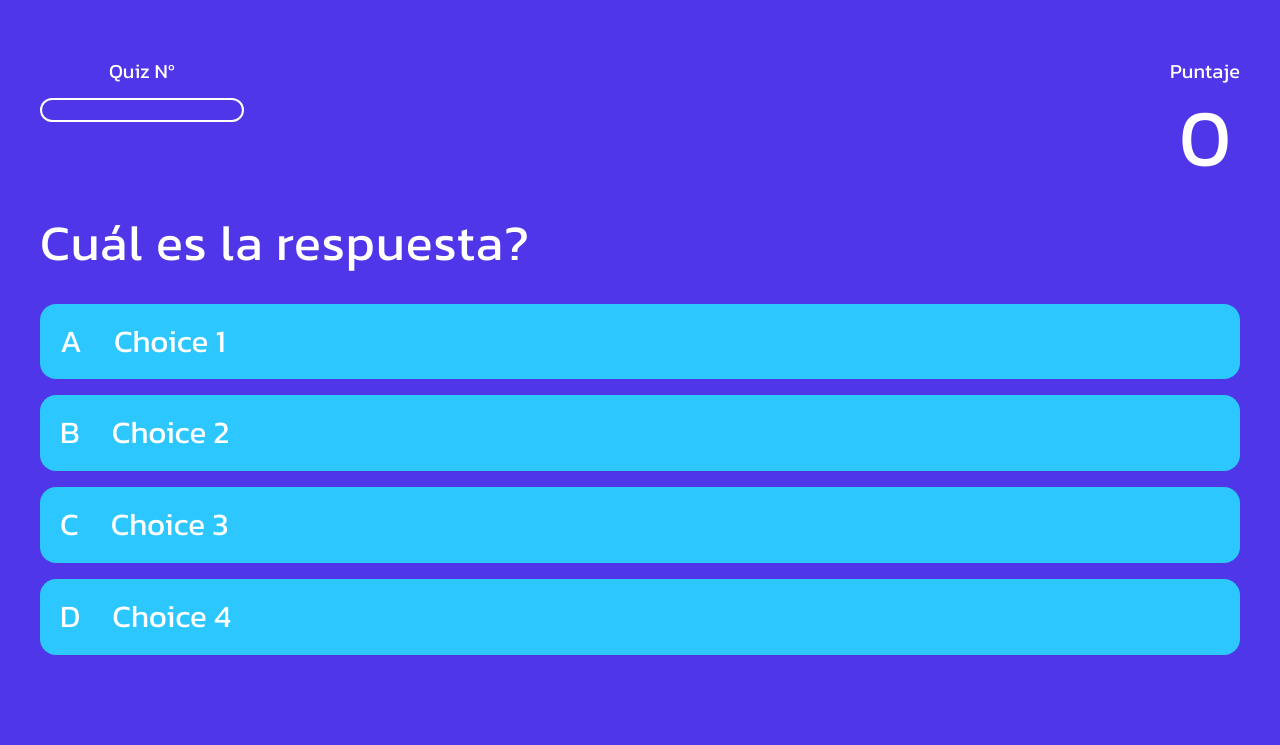
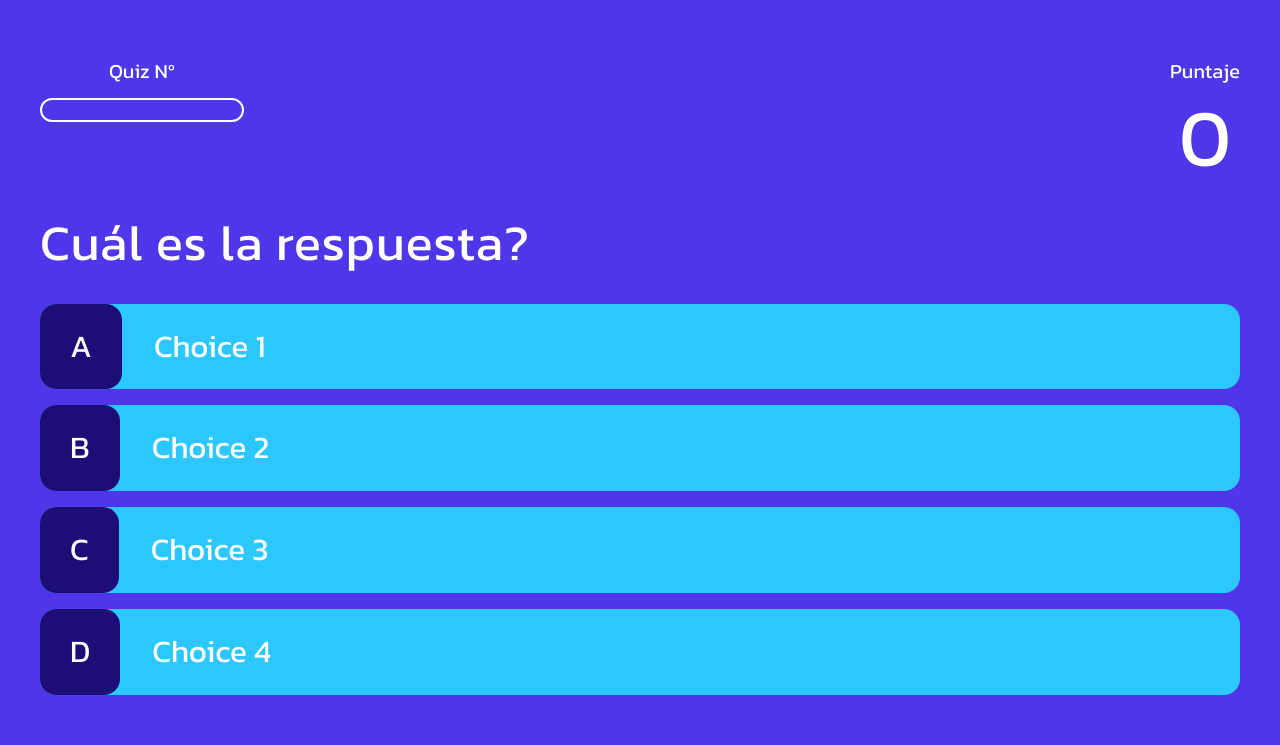
Before and after one commit to MeloCreativo/MeloCreativo.github.io, a website: page pages/quiz.html in a window 1280 px wide. Shown: the top 745 px of the page. Drawn offline with Linux system fonts and the light colour scheme.

Commit message:
Add small css fix to choice prefix.

```diff
--- a/src/styles/sass/_main-quiz.scss
+++ b/src/styles/sass/_main-quiz.scss
@@ -92,8 +92,10 @@ body * {
 
         .choice-prefix {
             color: $white;
-            margin: 0 $spacing--md 0 0;
-            padding-left: 2rem;
+            margin: 0 32px 0 0;
+            padding: 2.5rem 3rem;
+            background: darken($main-blue, 30%);
+            border-radius: 1.6rem;
         }
 
         .choice-text {
```
Also changed, not shown: src/styles/css/styles.css, 1 other file.
